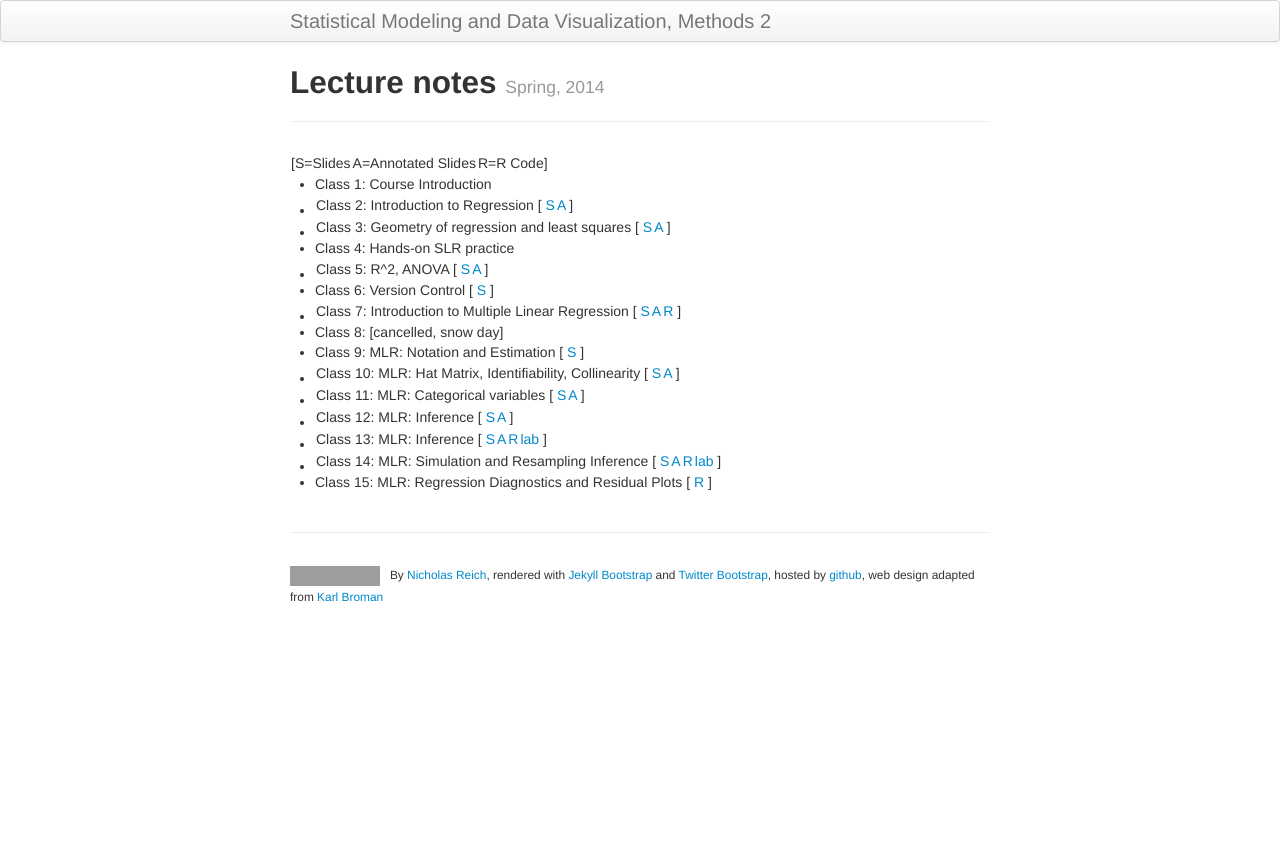
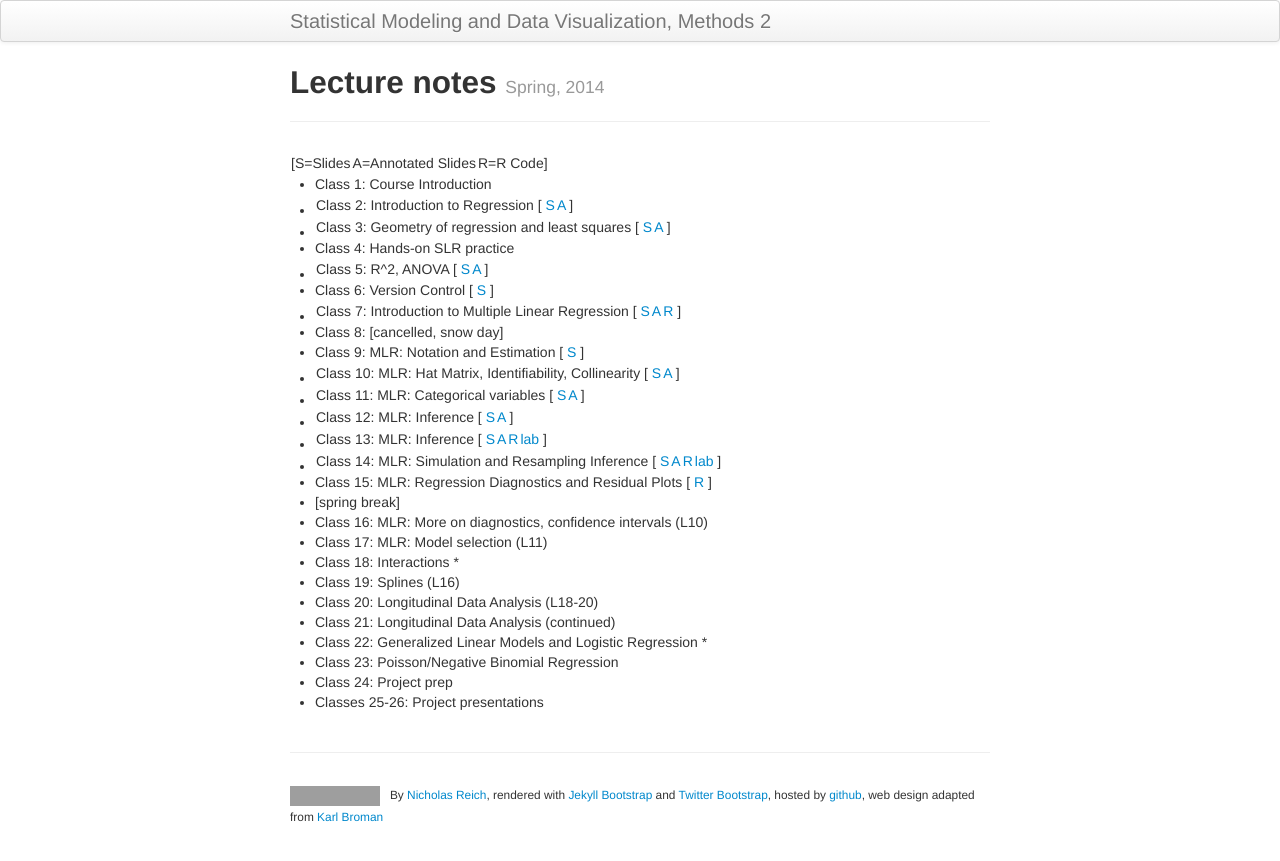
Before and after one commit to nickreich/methods2, a Jekyll site: the page built from pages/notes.md, in a window 1280 px wide. Shown: the top 861 px of the page. Built offline with Jekyll 4.4.1, drawn with Linux system fonts in a browser that asks for light colours; grey boxes are pictures that could not be loaded.

Commit message:
updating course timeline

```diff
--- a/pages/notes.md
+++ b/pages/notes.md
@@ -21,3 +21,14 @@ tagline: Spring, 2014
  * Class 13: MLR: Inference \[  [S](../assets/lectures/class13_GlobalTests.pdf) | [A](../assets/lectures/class13_GlobalTests_Annotated.pdf)  | [R](../assets/lectures/class13_globalTests.Rmd) | [lab](../assets/lectures/class13_globalTests.html) \]
  * Class 14: MLR: Simulation and Resampling Inference \[  [S](../assets/lectures/class14_MLRbootstrap.pdf) | [A](../assets/lectures/class14_MLRbootstrap_Annotated.pdf)  | [R](../assets/lectures/class14_permutationLab.Rmd) | [lab](../assets/lectures/class14_permutationLab.html) \]
  * Class 15: MLR: Regression Diagnostics and Residual Plots \[ [R](../assets/lectures/class15_residualPlots.R) \]
+ * [spring break]
+ * Class 16: MLR: More on diagnostics, confidence intervals (L10)
+ * Class 17: MLR: Model selection (L11)
+ * Class 18: Interactions *
+ * Class 19: Splines (L16)
+ * Class 20: Longitudinal Data Analysis (L18-20)
+ * Class 21: Longitudinal Data Analysis (continued)
+ * Class 22: Generalized Linear Models and Logistic Regression *
+ * Class 23: Poisson/Negative Binomial Regression
+ * Class 24: Project prep
+ * Classes 25-26: Project presentations
```
